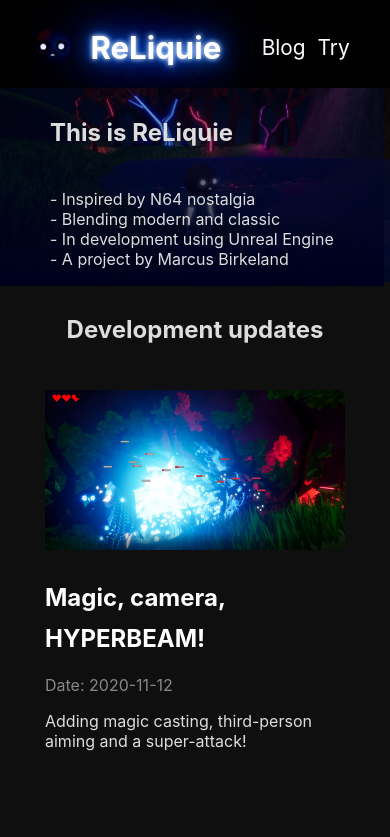
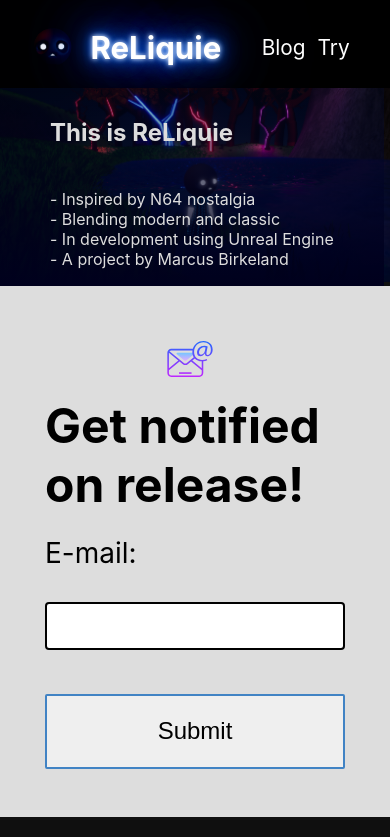
Before and after one commit to marcusbirkeland/reliquie, a Next.js app: page / in a window 390 px wide. Shown: the top 837 px of the page. Built offline with nearby package versions, Linux system fonts and the light colour scheme.

Commit message:
added mailing list

```diff
--- /dev/null
+++ b/components/EmailForm.js
@@ -0,0 +1,96 @@
+import React, { useState } from 'react'
+import axios from 'axios'
+
+export default () => {
+  const [status, setStatus] = useState({
+    submitted: false,
+    submitting: false,
+    info: { error: false, msg: null },
+  })
+  const [inputs, setInputs] = useState({
+    email: '',
+    message: '',
+  })
+  const handleServerResponse = (ok, msg) => {
+    if (ok) {
+      setStatus({
+        submitted: true,
+        submitting: false,
+        info: { error: false, msg: msg },
+      })
+      setInputs({
+        email: '',
+        message: '',
+      })
+    } else {
+      setStatus({
+        info: { error: true, msg: msg },
+      })
+    }
+  }
+  const handleOnChange = (e) => {
+    e.persist()
+    setInputs((prev) => ({
+      ...prev,
+      [e.target.id]: e.target.value,
+    }))
+    setStatus({
+      submitted: false,
+      submitting: false,
+      info: { error: false, msg: null },
+    })
+  }
+  const handleOnSubmit = (e) => {
+    e.preventDefault()
+    setStatus((prevStatus) => ({ ...prevStatus, submitting: true }))
+    axios({
+      method: 'POST',
+      url: 'https://formspree.io/f/xvovblpl',
+      data: inputs,
+    })
+      .then((response) => {
+        handleServerResponse(
+          true,
+          'Thank you, your message has been submitted.'
+        )
+      })
+      .catch((error) => {
+        handleServerResponse(false, error.response.data.error)
+      })
+  }
+  return (
+    <main>
+        <div className="mailFormContainer">
+        <img src="/mail.svg"/>
+            <div className="mailForm">
+            <h1>Get notified on release!</h1>
+            <form onSubmit={handleOnSubmit}>
+                <label htmlFor="email">E-mail:</label>
+                <br></br>
+                <input
+                id="email"
+                type="email"
+                name="_replyto"
+                onChange={handleOnChange}
+                required
+                value={inputs.email}
+                />
+                <br></br>
+                <button type="submit" disabled={status.submitting}>
+                {!status.submitting
+                    ? !status.submitted
+                    ? 'Submit'
+                    : 'Submitted'
+                    : 'Submitting...'}
+                </button>
+            </form>
+            </div>
+        </div>
+
+      {status.info.error && (
+        <div className="error">Error: {status.info.msg}</div>
+      )}
+      {!status.info.error && status.info.msg && <p>{status.info.msg}</p>}
+    </main>
+  )
+}
--- a/package.json
+++ b/package.json
@@ -8,6 +8,7 @@
     "start": "next start"
   },
   "dependencies": {
+    "axios": "^0.21.0",
     "codeblock": "^0.3.15",
     "glob": "^7.1.6",
     "gray-matter": "^4.0.2",
--- a/pages/index.js
+++ b/pages/index.js
@@ -3,6 +3,7 @@
 import BlogPostCard from "../components/BlogPostCard";
 import posts from "../content/BlogPosts"
 import buildlink from '../content/buildlink'
+import ContactForm from '../components/EmailForm'
 
 export default function Home() {
   return (
@@ -30,6 +31,7 @@
         </div>
       </div>
       <section>
+      <ContactForm/>
         <h2>Development updates </h2>
         <div className="postsContainer">
           {GetAllPosts()}
@@ -47,8 +49,9 @@
             <li>Rewind magic</li>
             <li>1 enemy type.</li>
           </ul>
-          <p>Current build: B6</p>
+          <p >Send feedback to: <b>Reliquiegame@gmail.com </b></p>
           <a href={buildlink}><button>Download</button></a>
+
         </div>
 
         </div>
@@ -63,6 +66,9 @@
           </div>
         </div>
       </div>
+      <footer>
+        <p>Icons from <a href="https://icons8.com/"> Icons8</a></p>
+      </footer>
     </Layout>
     </>
   )}
--- a/styles/globals.css
+++ b/styles/globals.css
@@ -211,7 +211,7 @@
   padding:24px;
   margin-bottom: 64px;
   flex-wrap: wrap;
-
+  align-items: center;
 }
 
 
@@ -224,7 +224,7 @@
 
 
 .innerDownload>ul{
-  max-width: 200px;
+  max-width: 300px;
   font-size: 24px;
   padding-left:12px;
 }
@@ -242,6 +242,10 @@
 }
 .innerDownload>h3{
   margin-top: 0;
+}
+
+.innerDownload>p{
+  max-width: 300px;
 }
 
 button{
@@ -272,6 +276,82 @@
   justify-content: center;
 }
 
+.mailForm{
+  display:flex;
+  flex-direction: column;
+  justify-content: center;
+  align-items: center;
+}
+
+.mailForm>h1{
+  font-size: 48px;
+  padding-bottom: 4px;
+  margin-bottom: 18px;
+  margin-top: 12px;
+}
+
+.mailForm>p{
+  max-width: 300px;
+  font-size: 18px;
+}
+
+.mailFormContainer{
+  display: flex;
+  flex-direction: row;
+  flex-wrap: wrap;
+  background-color: #ddd;
+  color:#000;
+  padding: 48px;
+  justify-content: center;
+  align-items: flex-end;
+}
+
+.mailFormContainer>img{
+  width: 300px;
+  height: 300px;
+  margin-right: 100px;
+}
+
+input{
+  padding: 8px;
+  width: 500px;
+  height: 48px;
+  border-radius: 4px;
+  margin-top: 12px;
+  border: 2px solid black;
+  margin-bottom: 24px;
+  font-size: 24px;
+}
+
+form{
+  display: flex;
+  flex-direction: column;
+}
+
+form>button{
+  align-self: center;
+  width: 500px;
+}
+
+input:focus{
+  border: 4px solid #4183c4;
+  transition: .5s;
+}
+
+label{
+  font-size: 28px;
+}
+
+footer{
+  margin: 0 auto;
+  text-align: center;
+}
+
+footer>a{
+  color:#4183c4;
+}
+
+
 
 @media screen and (max-width: 800px) {
 
@@ -287,4 +367,18 @@
     height: 180px;
     padding: 12px;
   }
+
+  .mailFormContainer>img{
+    width: 50px;
+    height: 50px;
+    margin-right: 10px;
+  }
+
+  input{
+    width: 300px;
+  }
+  form>button{
+    align-self: center;
+    width: 300px;
+  }
 }
```
Also changed, not shown: public/mail.svg (added), 1 other file (tests, documents, lock files or other folders).
